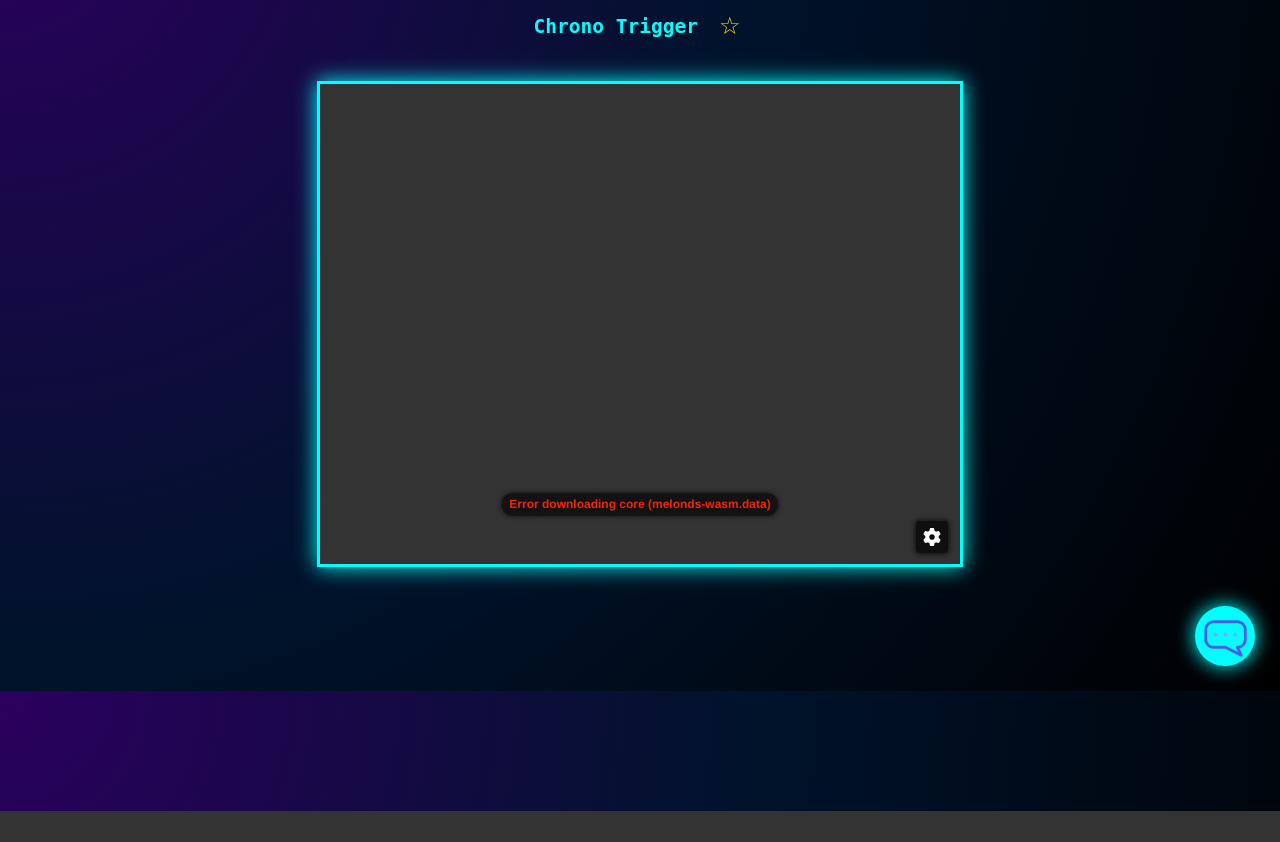
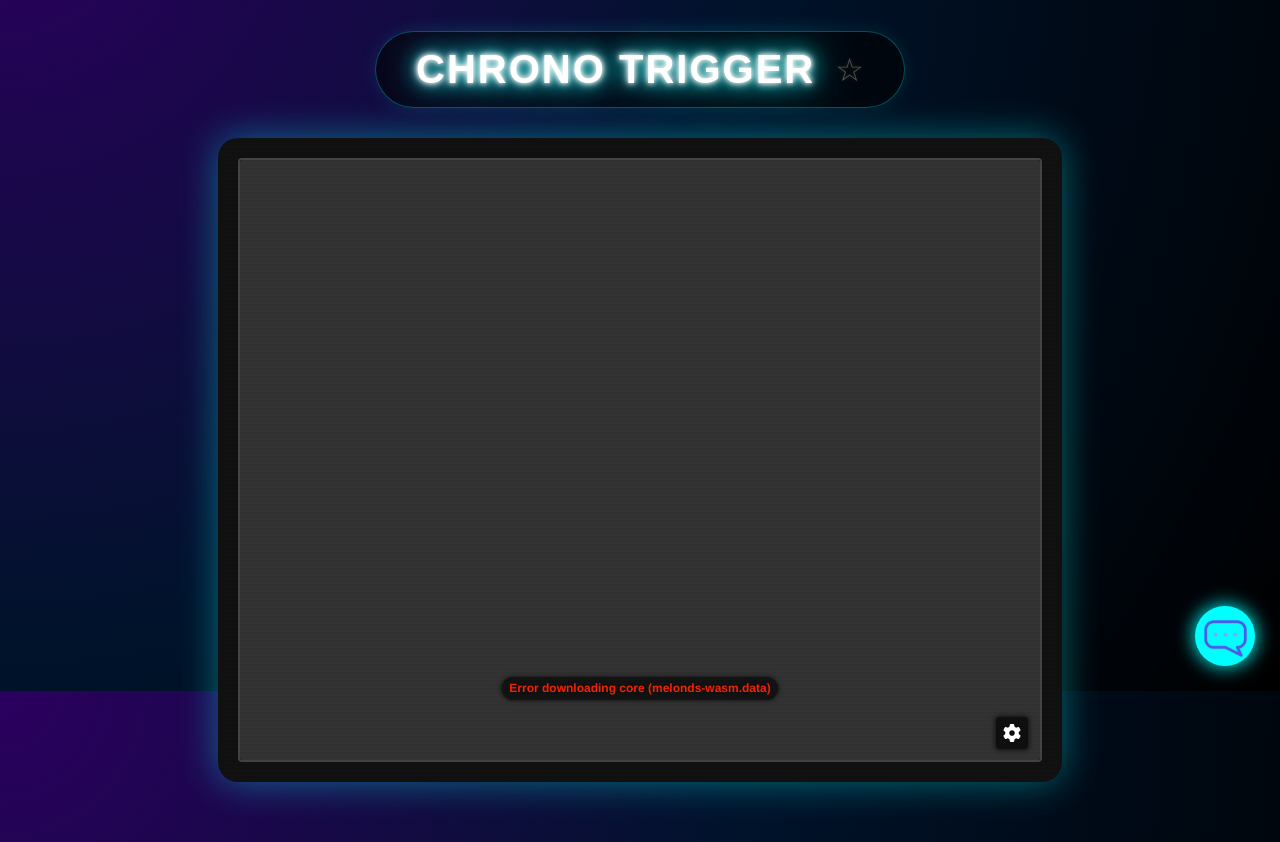
Before and after one commit to 05Hakimm/Arcadia, a PHP site: page /play.php?id=14 in a window 1280 px wide. Shown: the part 109-951 px from the top of the page. Before the commit the page ends 920 px from the top, so only its background shows below. Run offline with PHP 8.4, Linux system fonts and the light colour scheme; a user stored in the database is signed in; data comes from the database, SQL or seed files in the repository.

Commit message:
feat: refactor game play page structure and add arcade-themed styling.

```diff
--- a/play.php
+++ b/play.php
@@ -61,20 +61,26 @@
 <body>
   <?php include 'partials/nav.php'; ?>
 
-  <main>
-    <div style="display: flex; align-items: center; justify-content: center; gap: 15px; margin-bottom: 20px;">
-      <h2 style="margin: 0;"><?= htmlspecialchars($game['title']) ?></h2>
+  <main class="play-container">
+    <div class="game-header">
+      <h1 class="game-title"><?= htmlspecialchars($game['title']) ?></h1>
       <?php if ($userId): ?>
-        <form method="post" style="margin: 0;">
+        <form method="post" class="favorite-form">
           <input type="hidden" name="action" value="toggle_favorite">
           <button type="submit" class="btn-fav"
-            style="background: none; border: none; cursor: pointer; font-size: 24px; color: #ffd700;">
+            title="<?= $is_favorite ? 'Retirer des favoris' : 'Ajouter aux favoris' ?>">
             <?= $is_favorite ? '★' : '☆' ?>
           </button>
         </form>
       <?php endif; ?>
     </div>
-    <div id="game"></div>
+
+    <div class="arcade-wrapper">
+      <div class="screen-bezel">
+        <div id="game"></div>
+      </div>
+      <div class="scanlines"></div>
+    </div>
   </main>
 
 
--- a/style/play.css
+++ b/style/play.css
@@ -1,2 +1,141 @@
-      background: #000;
-      }
+/* Main Container */
+.play-container {
+    display: flex;
+    flex-direction: column;
+    align-items: center;
+    justify-content: center;
+    min-height: calc(100vh - 80px); /* Adjust based on navbar height */
+    padding: 20px;
+    position: relative;
+    z-index: 1;
+}
+
+/* Header Section */
+.game-header {
+    display: flex;
+    align-items: center;
+    gap: 20px;
+    margin-bottom: 30px;
+    background: rgba(0, 0, 0, 0.6);
+    padding: 15px 40px;
+    border-radius: 50px;
+    border: 1px solid rgba(0, 255, 255, 0.3);
+    box-shadow: 0 0 20px rgba(0, 255, 255, 0.1);
+    backdrop-filter: blur(5px);
+}
+
+.game-title {
+    margin: 0;
+    font-size: 2.5rem;
+    color: #fff;
+    text-shadow:
+        0 0 5px #fff,
+        0 0 10px #fff,
+        0 0 20px #0ff,
+        0 0 40px #0ff;
+    font-family: 'Orbitron', sans-serif; /* Assuming a techy font, fallback to sans-serif */
+    letter-spacing: 2px;
+    text-transform: uppercase;
+}
+
+/* Favorite Button */
+.favorite-form {
+    margin: 0;
+    display: flex;
+    align-items: center;
+}
+
+.btn-fav {
+    background: none;
+    border: none;
+    cursor: pointer;
+    font-size: 2rem;
+    color: rgba(255, 255, 255, 0.3);
+    transition: all 0.3s ease;
+    padding: 0;
+    line-height: 1;
+    filter: drop-shadow(0 0 2px rgba(255, 215, 0, 0.5));
+}
+
+.btn-fav:hover {
+    transform: scale(1.2);
+    color: #ffd700;
+    filter: drop-shadow(0 0 10px #ffd700);
+}
+
+/* Arcade Wrapper & Bezel */
+.arcade-wrapper {
+    position: relative;
+    padding: 20px;
+    background: #111;
+    border-radius: 20px;
+    box-shadow:
+        0 0 0 2px #333,
+        0 0 0 10px #1a1a1a,
+        0 0 50px rgba(0, 255, 255, 0.2);
+    margin-bottom: 40px;
+}
+
+.screen-bezel {
+    position: relative;
+    border: 2px solid #444;
+    border-radius: 4px;
+    overflow: hidden;
+    box-shadow: inset 0 0 20px rgba(0,0,0,0.8);
+    background: #000;
+}
+
+/* Override #game styles from styles.css */
+#game {
+    width: 800px !important; /* Larger default size */
+    height: 600px !important;
+    margin: 0 !important;
+    border: none !important;
+    box-shadow: none !important;
+    display: block;
+    max-width: 100%;
+}
+
+/* Responsive Adjustments */
+@media (max-width: 900px) {
+    #game {
+        width: 100% !important;
+        height: auto !important;
+        aspect-ratio: 4/3;
+    }
+
+    .game-title {
+        font-size: 1.8rem;
+    }
+}
+
+/* Scanline Effect (Optional overlay) */
+.scanlines {
+    pointer-events: none;
+    position: absolute;
+    top: 0;
+    left: 0;
+    width: 100%;
+    height: 100%;
+    background: linear-gradient(
+        to bottom,
+        rgba(255,255,255,0),
+        rgba(255,255,255,0) 50%,
+        rgba(0,0,0,0.1) 50%,
+        rgba(0,0,0,0.1)
+    );
+    background-size: 100% 4px;
+    z-index: 10;
+    opacity: 0.3;
+    border-radius: 20px;
+}
+
+/* Glow Animation for the wrapper */
+@keyframes border-glow {
+    0%, 100% { box-shadow: 0 0 20px rgba(0, 255, 255, 0.2); }
+    50% { box-shadow: 0 0 40px rgba(0, 255, 255, 0.4); }
+}
+
+.arcade-wrapper {
+    animation: border-glow 4s infinite alternate;
+}
```
